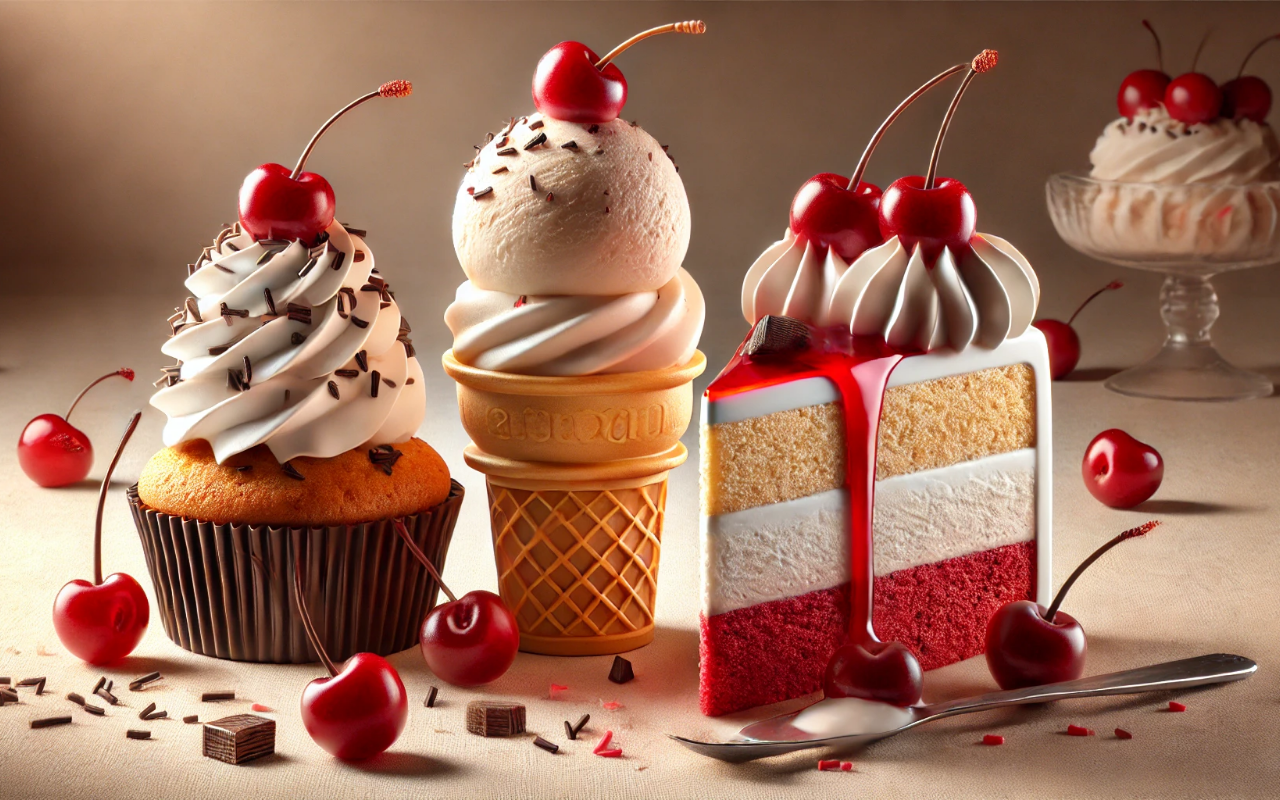
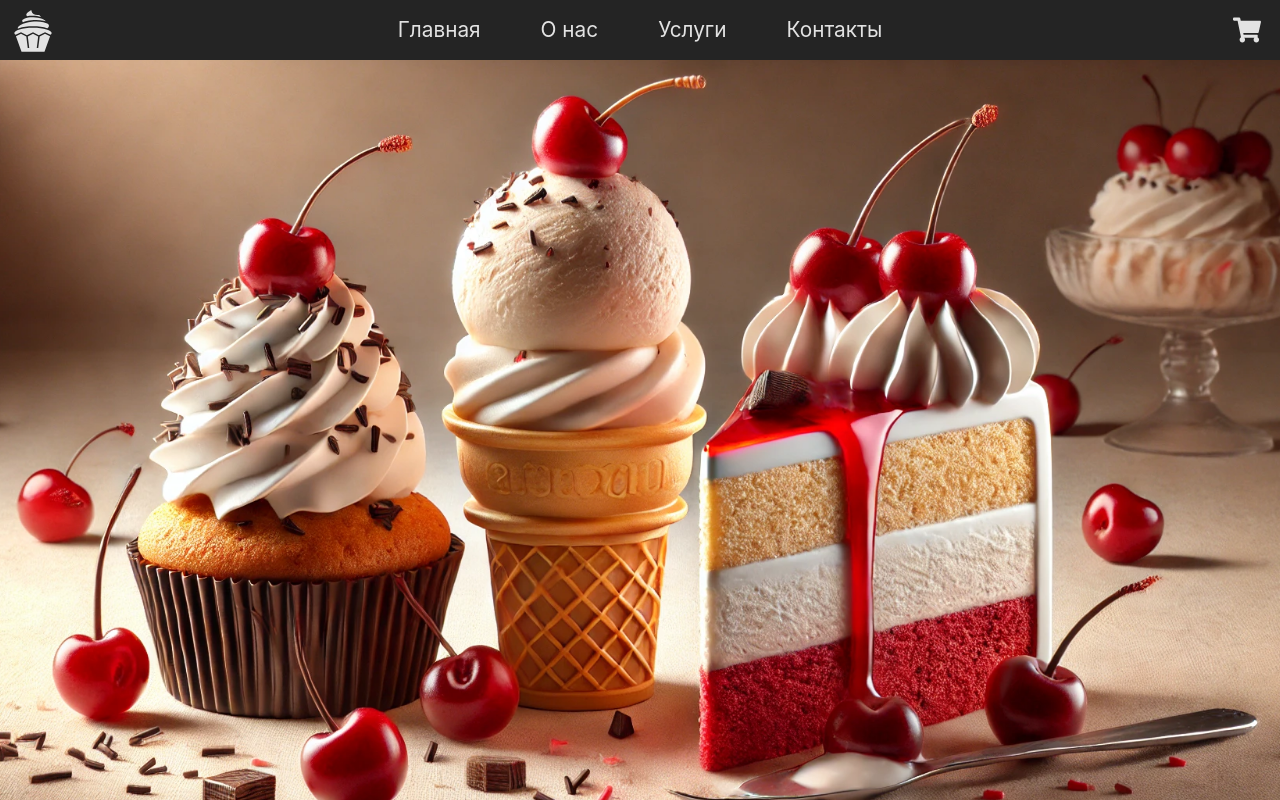
Before and after one commit to IrinaV1/LessonReact, a React (Vite) app in the folder lesson1/: page / in a window 1280 px wide. Shown: the top 800 px of the page. Built offline with nearby package versions, Linux system fonts and the light colour scheme.

Commit message:
added navbar menu and box

```diff
--- a/lesson1/package.json
+++ b/lesson1/package.json
@@ -12,7 +12,8 @@
   "dependencies": {
     "postcss": "^8.4.49",
     "react": "^18.3.1",
-    "react-dom": "^18.3.1"
+    "react-dom": "^18.3.1",
+    "react-icons": "^5.3.0"
   },
   "devDependencies": {
     "@eslint/js": "^9.13.0",
--- a/lesson1/src/App.jsx
+++ b/lesson1/src/App.jsx
@@ -2,14 +2,16 @@ import { useState } from 'react'
 import './App.module.css'
 import Card from './components/Card/Card';
 import Header from "./components/Header/Header";
+import Navbar from './components/Navbar/Navbar';
 
 function App() {
 
 
   return (
     <>
+ <Navbar />
+ <Header />
 
- <Header />
      <Card />
 
 
--- a/lesson1/src/components/Header/Header.module.css
+++ b/lesson1/src/components/Header/Header.module.css
@@ -1,7 +1,7 @@
 .header{
     max-width: 1280px ;
     width: 100%;
-    margin: 0 auto;
+    margin: 55px auto 0;
     height: 100vh;
 }
 .image{
--- a/lesson1/src/components/Navbar/Navbar.jsx
+++ b/lesson1/src/components/Navbar/Navbar.jsx
@@ -0,0 +1,21 @@
+import React from 'react'
+import styles from './Navbar.module.css';
+import { GiCupcake } from "react-icons/gi";
+import { FaShoppingCart } from "react-icons/fa";
+
+function Navbar() {
+  return (
+    <div className={styles.navbar}>
+   <a href="/" className={styles.logo}> <GiCupcake size={48} /></a>
+   <ul className={styles.navbar_menu} >
+    <li className={styles.menu}><a href="/">Главная</a></li>
+    <li className={styles.menu}><a href="/about">О нас</a></li>
+    <li className={styles.menu}><a href="/services">Услуги</a></li>
+    <li className={styles.menu}><a href="/contact">Контакты</a></li>
+</ul>
+<a href="/" className={styles.box} ><FaShoppingCart size={28} /></a>
+    </div>
+  )
+}
+
+export default Navbar
--- a/lesson1/src/components/Navbar/Navbar.module.css
+++ b/lesson1/src/components/Navbar/Navbar.module.css
@@ -0,0 +1,47 @@
+.navbar{
+    max-width: 1280px;
+    width: 100%;
+    display: flex;
+    justify-content: space-between;
+    margin: 0 auto;
+    padding: 4px;
+    height: 60px;
+    position: fixed;
+    top: 0;
+
+    background: #242424;
+
+}
+.logo{
+    display: flex;
+    justify-content: center;
+    align-items: center;
+    margin: 0px 5px;
+
+}
+.logo:hover {
+    color: #eecd87; /* Более насыщенный розовый при наведении */
+  }
+
+  .navbar_menu{
+    display: flex;
+    justify-content: space-between;
+    align-items: center;
+    padding: 2px 20px;
+    font-size: 1.3rem;
+  }
+.menu{
+    padding: 0 30px;
+    justify-content: start;
+}
+.menu:hover{
+ color: #f1eaea;
+ font-weight: 400;
+ box-shadow: 1px 2px 10px #d82d2d;
+}
+.box{
+    display: flex;
+    justify-content: center;
+    align-items: center;
+    margin: 0px 15px;
+}
--- a/lesson1/src/index.css
+++ b/lesson1/src/index.css
@@ -1,5 +1,5 @@
 :root {
-  font-family: Inter, system-ui, Avenir, Helvetica, Arial, sans-serif;
+  font-family: Inter, system-ui, Helvetica, Arial, sans-serif;
   line-height: 1.5;
   font-weight: 400;
 
```
Also changed, not shown: 1 other file (tests, documents, lock files or other folders).
